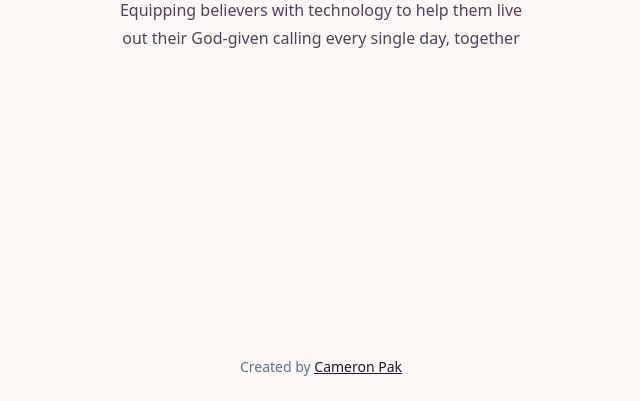
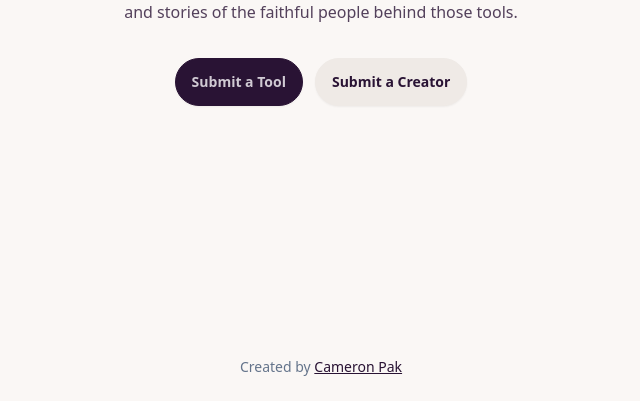
Before and after one commit to cameronapak/faith.tools, an Astro site: page / in a window 1280 px wide. Shown: the part 399-800 px from the top of the page, without its empty margins (319-959 px from the left). Built offline with nearby package versions, Linux system fonts and the light colour scheme; Astro itself is replaced by a stand-in of ours.

Commit message:
added ability to submit a tool

```diff
--- /dev/null
+++ b/src/pages/add/creator.astro
@@ -0,0 +1,3 @@
+---
+return Astro.redirect('https://baserow.io/form/xrJqGa40aS9ZhR0KXvBaZZnKZIWoLOr-oJZxz_7ZGhQ', 301);
+---
--- /dev/null
+++ b/src/pages/add/tool.astro
@@ -0,0 +1,3 @@
+---
+return Astro.redirect('https://baserow.io/form/8WK8YZMFeW_oBnAojvWk_U5s9g0vyGSCJ1O1exmoU5Q', 301);
+---
--- a/src/pages/index.astro
+++ b/src/pages/index.astro
@@ -72,9 +72,13 @@ const description =
       </div>
     </h1>
     <p class="balanced m-0 max-w-[65ch] text-center">
-      Equipping believers with technology to help them live out their God-given
-      calling every single day, together
+      We're building a collection of the best digital software and apps for Christians, as well as a collection of the faces and stories of the faithful people behind those tools.
     </p>
+
+    <section class="flex gap-3 mt-4">
+      <a href="/add/tool" target="_blank" class="btn btn-neutral">Submit a Tool</a>
+      <a href="/add/creator" target="_blank" class="btn">Submit a Creator</a>
+    </section>
   </main>
 
   <footer class="container mx-auto p-6">
```
